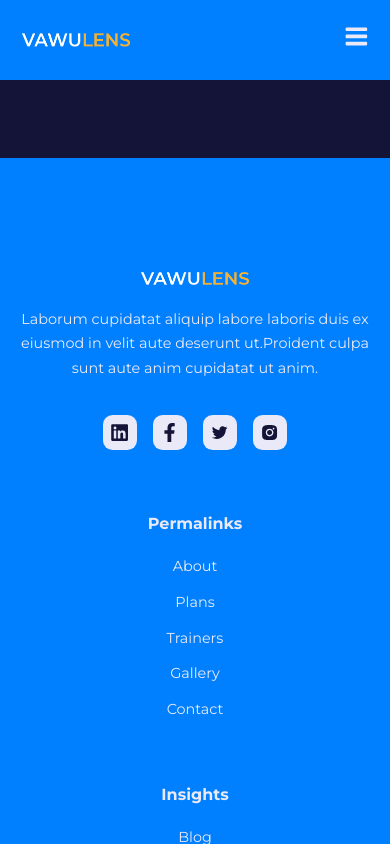
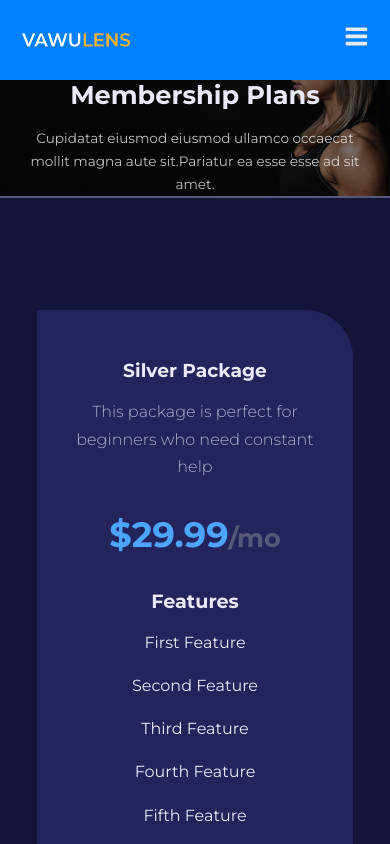
Before and after one commit to vaibhavshukla-int/full_fledged_webiste, a React (Vite) app: page /plans in a window 390 px wide. Shown: the top 844 px of the page. Built offline with nearby package versions, Linux system fonts and the light colour scheme.

Commit message:
plans ssection is completed

```diff
--- a/src/pages/notFound/NotFound.jsx
+++ b/src/pages/notFound/NotFound.jsx
@@ -1,7 +1,17 @@
+import { Link } from 'react-router-dom';
 import './notFound.css';
 
 const NotFound = () => {
-  return <h1>NotFound</h1>;
+  return (
+    <section>
+      <div className="container notfound__container">
+        <h2>Page not Found</h2>
+        <Link to="/" className="btn">
+          Go Back Home
+        </Link>
+      </div>
+    </section>
+  );
 };
 
 export default NotFound;
--- a/src/pages/notFound/notFound.css
+++ b/src/pages/notFound/notFound.css
@@ -0,0 +1,9 @@
+.notfound__container {
+  text-align: center;
+  padding-top: 8rem;
+}
+
+.notfound__container .btn {
+  margin-top: 2rem;
+  display: inline-block;
+}
--- a/src/pages/plans/Plans.jsx
+++ b/src/pages/plans/Plans.jsx
@@ -1,7 +1,44 @@
+import OtherPageHeader from '../../components/OtherPageHeader';
+import PlansHeaderImage from '../../images/header_bg_4.jpg';
+import Cards from '../../UI/Cards';
+import { plans } from '../../data';
 import './plans.css';
 
 const Plans = () => {
-  return <h1>Plans</h1>;
+  return (
+    <>
+      <OtherPageHeader title="Membership Plans" image={PlansHeaderImage}>
+        Cupidatat eiusmod eiusmod ullamco occaecat mollit magna aute
+        sit.Pariatur ea esse esse ad sit amet.
+      </OtherPageHeader>
+
+      <section className="plans">
+        <div className="container plans__container">
+          {plans.map((plan) => {
+            const { id, name, desc, price, features } = plan;
+            return (
+              <Cards key={id} className="plan">
+                <h3>{name}</h3>
+                <small>{desc}</small>
+                <h1>{`$${price}`}</h1>
+                <h2>/mo</h2>
+                <h4>Features</h4>
+                {features.map((fea, index) => {
+                  const { feature, available } = fea;
+                  return (
+                    <p key={index} className={!available ? 'disabled' : ''}>
+                      {feature}
+                    </p>
+                  );
+                })}
+                <button className="btn lg">Choose Plan</button>
+              </Cards>
+            );
+          })}
+        </div>
+      </section>
+    </>
+  );
 };
 
 export default Plans;
--- a/src/pages/plans/plans.css
+++ b/src/pages/plans/plans.css
@@ -0,0 +1,61 @@
+.plans__container {
+  display: grid;
+  grid-template-columns: repeat(3, 1fr);
+  gap: 3rem;
+}
+
+.plan h3 {
+  margin-bottom: 0.8rem;
+}
+
+.plan small {
+  margin-bottom: 2rem;
+}
+
+.plan h1 {
+  color: var(--color-primary-variant);
+  display: inline;
+}
+
+.plan h2 {
+  display: inline;
+  color: var(--color-gray-400);
+}
+
+.plan h4 {
+  margin-top: 2rem;
+}
+
+.plan p {
+  margin-top: 1rem;
+  color: var(--color-gray-100);
+}
+
+.plan p.disabled {
+  color: var(--color-gray-400);
+}
+
+.plan button {
+  margin-top: 3rem;
+  cursor: pointer;
+}
+
+/* MEDIA QUERIES (medium screen) */
+@media screen and (max-width: 1024px) {
+  .plans__container {
+    grid-template-columns: 1fr 1fr;
+    gap: 2rem;
+  }
+}
+
+/* MEDIA QUERIES (small screen) */
+@media screen and (max-width: 600px) {
+  .plans__container {
+    grid-template-columns: 1fr;
+  }
+
+  .plan {
+    width: 90%;
+    margin-inline: auto;
+  }
+}
```
